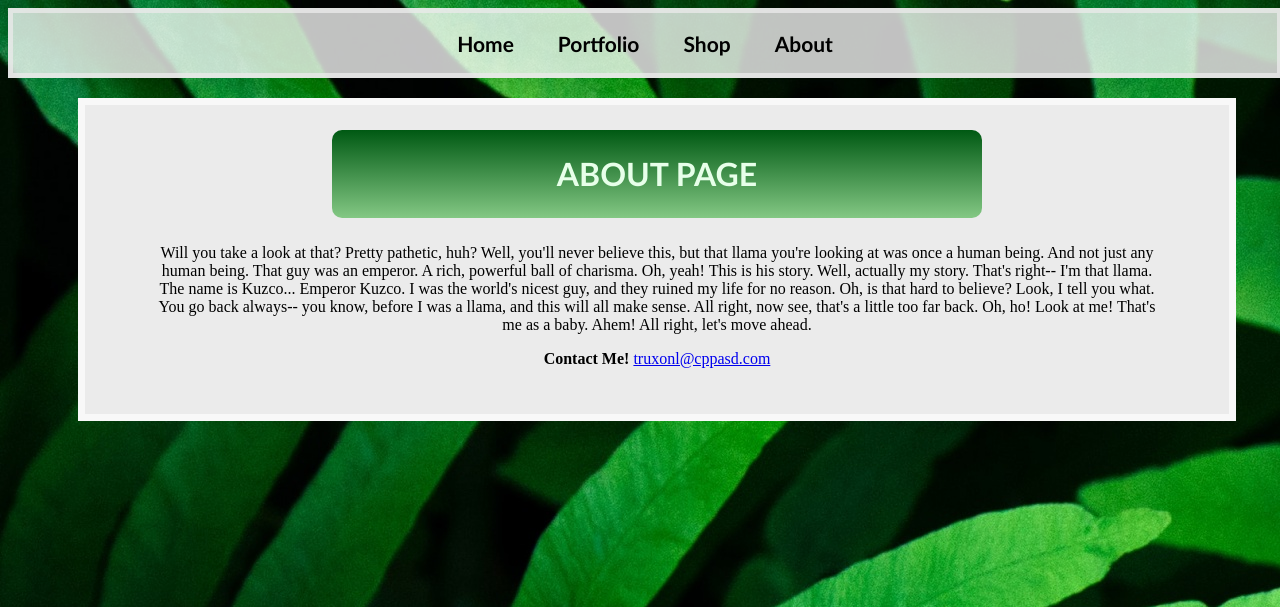
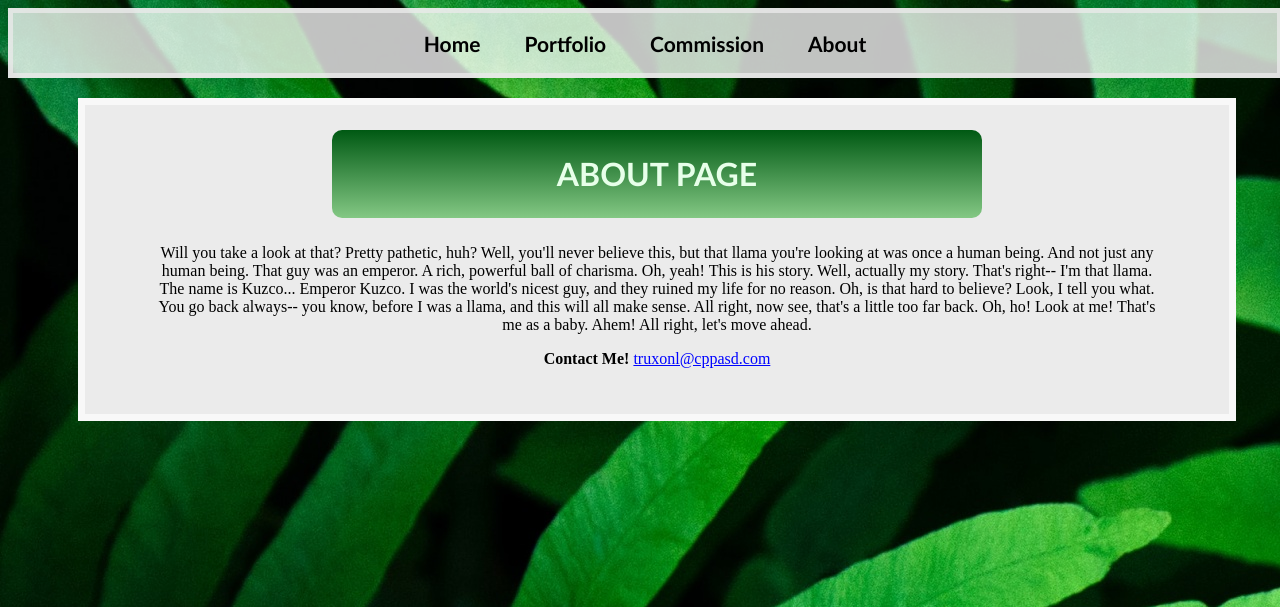
Before and after one commit to truxxon/truxxon.github.io, a Flask app: page /about in a window 1280 px wide. Shown: the top 607 px of the page. Run offline with Flask 3, Linux system fonts and the light colour scheme.

Commit message:
everything should be workin, view requests page exists, shop--> commission

```diff
--- a/website/forms.py
+++ b/website/forms.py
@@ -1,5 +1,5 @@
 from flask_wtf import FlaskForm
-from wtforms import StringField, TextAreaField, DateField, SubmitField, FileField
+from wtforms import StringField, TextAreaField, DateField, SubmitField, FileField, PasswordField
 from wtforms.validators import DataRequired, Email
 
 class CommissionForm(FlaskForm):
--- a/website/models.py
+++ b/website/models.py
@@ -1,11 +1,5 @@
 from . import db
 from sqlalchemy.sql import func
-
-# class Artwork(db.Model):
-#     id = db.Column(db.Integer, primary_key=True)
-#     title = db.Column(db.String(150), unique=True)
-#     product_type = db.Column(db.String(150))
-#     art_style = db.Column(db.String(150))
 
 class Commission(db.Model):
     id = db.Column(db.Integer, primary_key=True)
--- a/website/static/style.css
+++ b/website/static/style.css
@@ -21,6 +21,10 @@ nav {
     font-size: 21px;
     color:rgb(0, 0, 0);
     font-weight: bold;
+}
+
+.big_buddy a {
+    color: rgb(0, 4, 255);
 }
 
 
--- a/website/templates/about.html
+++ b/website/templates/about.html
@@ -1,6 +1,6 @@
 {% extends "base.html" %}
 
-{% block title %}Shop - My Website{% endblock %}
+{% block title %}About Page{% endblock %}
 
 {% block content %}
         <div class="header">
--- a/website/templates/base.html
+++ b/website/templates/base.html
@@ -13,7 +13,7 @@
         <div class="navbar">
             <a href="/">Home</a>
             <a href="/portfolio">Portfolio</a>
-            <a href="/shop">Shop</a>
+            <a href="/commission">Commission</a>
             <a href="/about">About</a>
         </div>
     </nav>
--- a/website/views.py
+++ b/website/views.py
@@ -26,8 +26,8 @@ def serve_image(art_id):
 
     return "No Image", 404  # ✅ Return 404 if no image is found
 
-@views.route("/shop", methods=['GET', 'POST'])
-def shop():
+@views.route("/commission", methods=['GET', 'POST'])
+def commission():
     form = CommissionForm()  # ✅ Create form instance
 
     if request.method == "POST" and form.validate_on_submit():
@@ -40,9 +40,14 @@ def shop():
         db.session.add(new_commission)
         db.session.commit()
         flash("Your request has been submitted!", "success")
-        return redirect(url_for("views.shop"))  # Prevents resubmission
+        return redirect(url_for("views.commission"))  # Prevents resubmission
 
-    return render_template("shop.html", form=form)  # ✅ Passes form to template
+    return render_template("commission.html", form=form)  # ✅ Passes form to template
+
+@views.route("/view_requests")
+def view_requests():
+    form = CommissionForm()
+    return render_template("view_requests.html")
 
 @views.route("/portfolio_add", methods=['GET', 'POST'])
 def portfolio_add():
```
Also changed, not shown: website/templates/commission.html (renamed from website/templates/shop.html, +5 -3 lines), website/templates/login.html (deleted, +0 -45 lines), website/templates/view_requests.html (added, +20 -0 lines), instance/portfolio.db.
